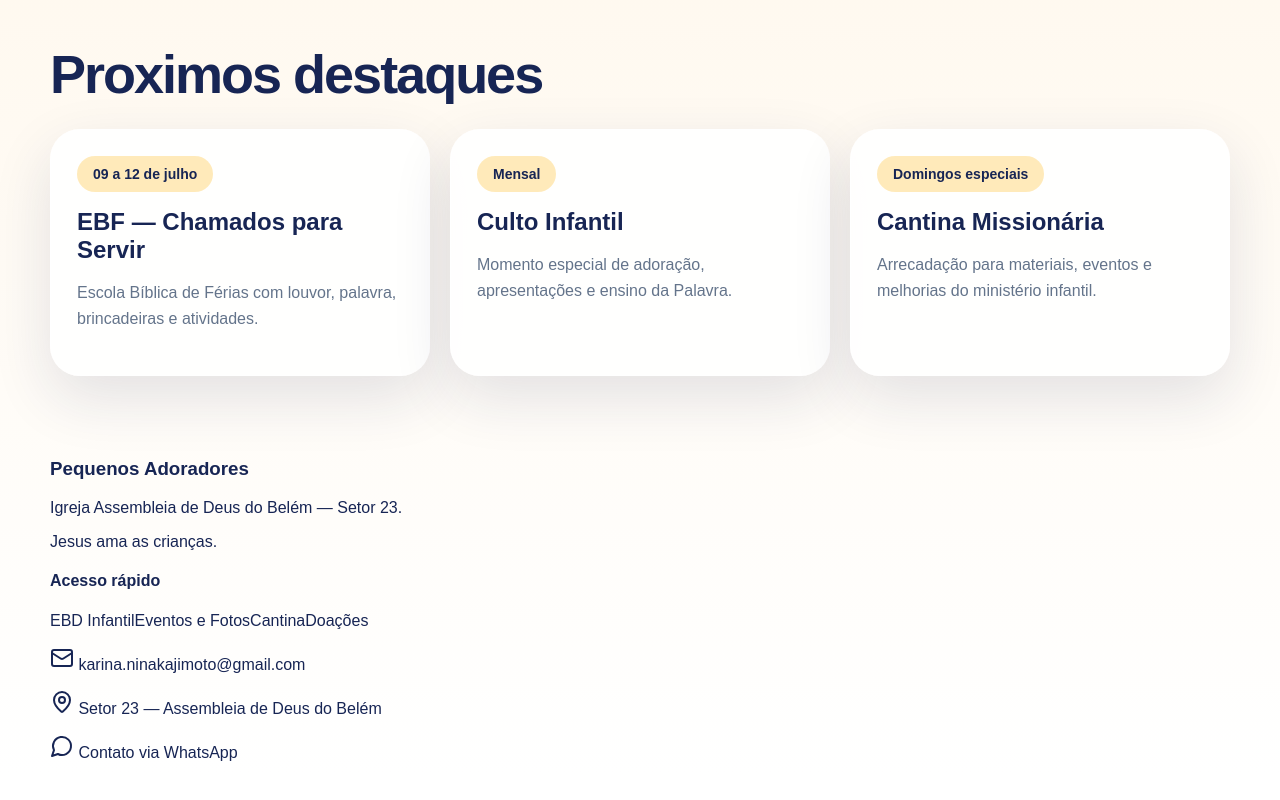
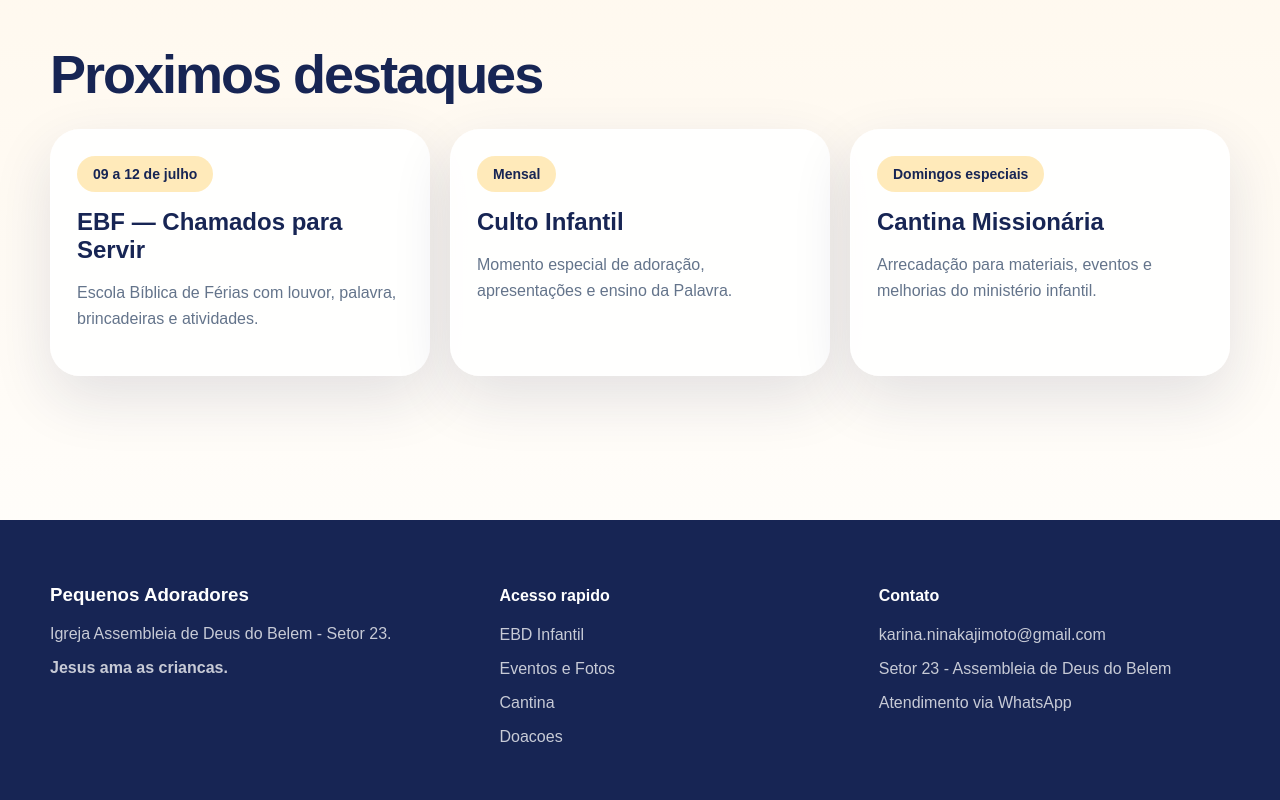
Before and after one commit to alexsandrokajimoto-maker/pequenos-adoradores, a Next.js app: page / in a window 1280 px wide. Shown: the part 1817-2617 px from the top of the page. Before the commit the page ends 2595 px from the top, so only its background shows below. Built offline with nearby package versions, Linux system fonts and the light colour scheme.

Commit message:
Convert footer to stable CSS classes

```diff
--- a/components/Footer.tsx
+++ b/components/Footer.tsx
@@ -1,25 +1,26 @@
 import Link from 'next/link';
-import { Mail, MapPin, MessageCircle } from 'lucide-react';
 
 export function Footer() {
   return (
-    <footer className="mt-24 bg-noite text-white">
-      <div className="container-page grid gap-10 py-12 md:grid-cols-3">
+    <footer className="footer">
+      <div className="container-page footer-inner">
         <div>
-          <h3 className="text-2xl font-black">Pequenos Adoradores</h3>
-          <p className="mt-3 text-white/75">Igreja Assembleia de Deus do Belém — Setor 23.</p>
-          <p className="mt-3 font-bold text-sol">Jesus ama as crianças.</p>
+          <h3>Pequenos Adoradores</h3>
+          <p>Igreja Assembleia de Deus do Belem - Setor 23.</p>
+          <p><strong>Jesus ama as criancas.</strong></p>
         </div>
         <div>
-          <h4 className="font-black">Acesso rápido</h4>
-          <div className="mt-4 grid gap-2 text-white/75">
-            <Link href="/ebd">EBD Infantil</Link><Link href="/eventos">Eventos e Fotos</Link><Link href="/cantina">Cantina</Link><Link href="/doacoes">Doações</Link>
-          </div>
+          <h4>Acesso rapido</h4>
+          <p><Link href="/ebd">EBD Infantil</Link></p>
+          <p><Link href="/eventos">Eventos e Fotos</Link></p>
+          <p><Link href="/cantina">Cantina</Link></p>
+          <p><Link href="/doacoes">Doacoes</Link></p>
         </div>
-        <div className="space-y-3 text-white/80">
-          <p className="flex gap-2"><Mail /> karina.ninakajimoto@gmail.com</p>
-          <p className="flex gap-2"><MapPin /> Setor 23 — Assembleia de Deus do Belém</p>
-          <p className="flex gap-2"><MessageCircle /> Contato via WhatsApp</p>
+        <div>
+          <h4>Contato</h4>
+          <p>karina.ninakajimoto@gmail.com</p>
+          <p>Setor 23 - Assembleia de Deus do Belem</p>
+          <p>Atendimento via WhatsApp</p>
         </div>
       </div>
     </footer>
```
